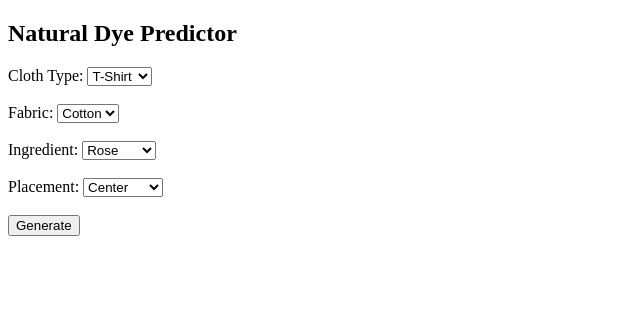
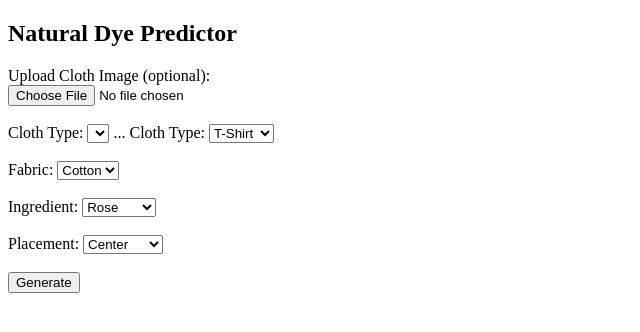
Before and after one commit to LoveSolanki707/Natural-Dye-Predictor, a Flask app: page / in a window 1280 px wide. Shown: the top 332 px of the page, without its empty margins (0-640 px from the left). Run offline with Flask 3, Linux system fonts and the light colour scheme; lists and menus that the app fills with data are empty.

Commit message:
Add optional image upload input

```diff
--- a/app.py
+++ b/app.py
@@ -16,7 +16,7 @@ def home():
         ingredient = request.form["ingredient"]
         placement = request.form["placement"]
 
-        uploaded_file = request.files.get("cloth_image")
+        uploaded_image = request.files.get("cloth_image")
 
         prompt = f"""
         A realistic {fabric} {cloth} naturally dyed using {ingredient} petals,
@@ -24,8 +24,8 @@ def home():
         soft organic texture, sustainable fashion
         """
 
-        # If user uploaded image, influence prompt (cloud-safe)
-        if uploaded_file and uploaded_file.filename != "":
+        # If user uploaded an image, influence prompt
+        if uploaded_image and uploaded_image.filename != "":
             prompt += ", based on the uploaded garment reference image"
 
         result = generate_image(prompt)
--- a/templates/index.html
+++ b/templates/index.html
@@ -7,7 +7,15 @@
 
 <h2>Natural Dye Predictor</h2>
 
-<form method="POST">
+<form method="POST" enctype="multipart/form-data">
+
+  <label>Upload Cloth Image (optional):</label><br>
+  <input type="file" name="cloth_image" accept="image/*"><br><br>
+
+  <label>Cloth Type:</label>
+  <select name="cloth">...</select>
+  ...
+
 
   <label>Cloth Type:</label>
   <select name="cloth">
```
